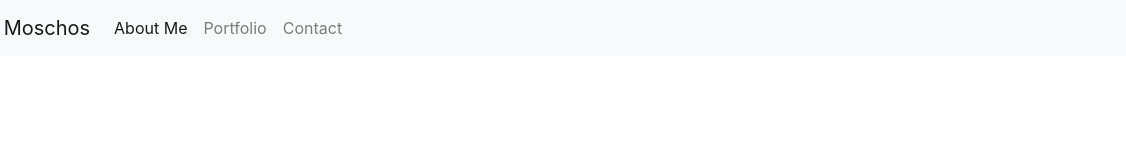
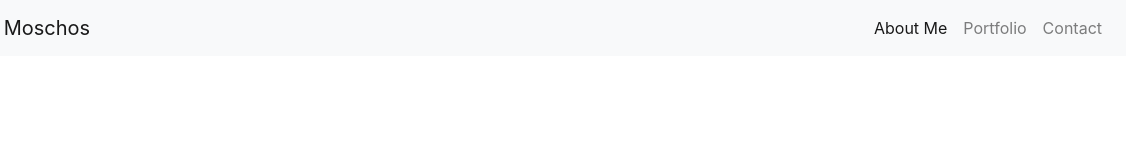
Before and after one commit to EMoschos/EM-Bio, a plain HTML site: page index.html in a window 1280 px wide. Shown: the full height of the page, 154-1280 px from the left. Drawn offline with nearby package versions, Linux system fonts and the light colour scheme; files that its build step writes are made by us from their sources.

Commit message:
Moved nav items to the right of screen

```diff
--- a/assets/css/style.css
+++ b/assets/css/style.css
@@ -0,0 +1,3 @@
+/* .navbar-nav-scroll { */
+
+}
--- a/index.html
+++ b/index.html
@@ -6,6 +6,7 @@
     <meta name="viewport" content="width=device-width, initial-scale=1.0">
     <link rel="stylesheet" href="https://stackpath.bootstrapcdn.com/bootstrap/4.5.0/css/bootstrap.min.css"
         integrity="sha384-9aIt2nRpC12Uk9gS9baDl411NQApFmC26EwAOH8WgZl5MYYxFfc+NcPb1dKGj7Sk" crossorigin="anonymous">
+    <link rel="stylesheet" href="style.css">
     <title>EM About Me</title>
 </head>
 
@@ -18,8 +19,8 @@
                     loading="lazy">
                 Eleftherios Moschos
             </a>
-            <div class="navbar-nav-scroll">
-                <ul class="navbar-nav  flex-row">
+            <div class="navbar-nav ml-md-auto">
+                <ul class="navbar-nav flex-row">
                     <li class="nav-item active">
                         <a class="nav-link" href="index.html">About Me <span class="sr-only">(current)</span></a>
                     </li>
```
Also changed, not shown: contact.html (+1 -1 lines), portfolio.html (+1 -1 lines).
